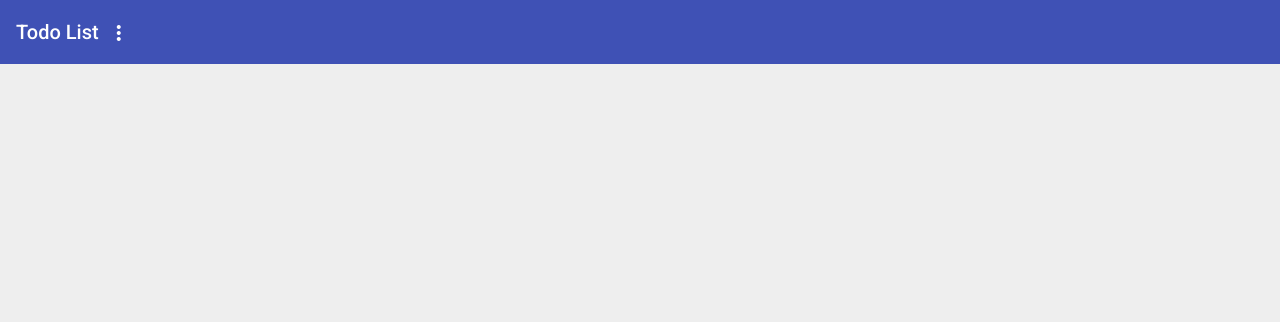
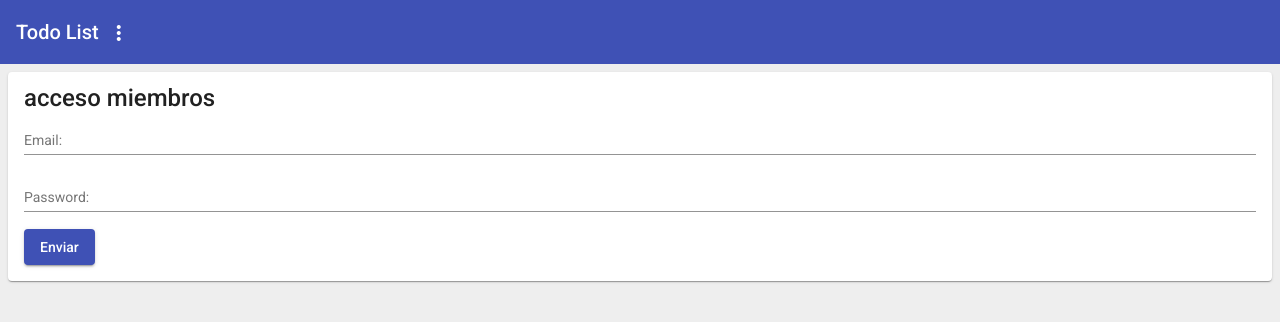
Before and after one commit to bypixelpro/angularynode, an Angular app: page /login in a window 1280 px wide. Before the commit this address led to /. Shown: the top 322 px of the page. Built offline with nearby package versions, Linux system fonts and the light colour scheme.

Commit message:
login ready to continue

```diff
--- a/src/app/app-routing.module.ts
+++ b/src/app/app-routing.module.ts
@@ -3,7 +3,7 @@ import { Routes, RouterModule } from '@angular/router';
 import { HomeComponent } from './home.component';
 import { TareasComponent } from './tareas.component';
 import { RegisterComponent } from './register.component';
-
+import { LoginComponent } from './login.component';
 
 
 
@@ -22,6 +22,10 @@ const routes: Routes = [{
 {
   path: 'register',
   component: RegisterComponent
+},
+{
+  path: 'login',
+  component: LoginComponent
 }];
 
 @NgModule({
--- a/src/app/app.module.ts
+++ b/src/app/app.module.ts
@@ -22,6 +22,7 @@ import {MatIconModule} from '@angular/material/icon';
 import { WebService } from './web.service';
 import { FormsModule, ReactiveFormsModule } from '@angular/forms';
 import { AuthService } from './auth.service';
+import { LoginComponent } from './login.component';
 
 
 @NgModule({
@@ -31,7 +32,8 @@ import { AuthService } from './auth.service';
     NuevaTareaComponent,
     NavComponent,
     HomeComponent,
-    RegisterComponent
+    RegisterComponent,
+    LoginComponent
   ],
   imports: [
     BrowserModule,
--- /dev/null
+++ b/src/app/login.component.ts
@@ -0,0 +1,37 @@
+import { Component } from '@angular/core';
+import { AuthService } from './auth.service';
+
+@Component({
+  selector: 'login',
+  template: `
+  <mat-card>
+  <form>
+    <mat-card-title>acceso miembros</mat-card-title>
+        <mat-form-field class="example-full-width">
+          <mat-label>Email:</mat-label>
+          <input [(ngModel)]="logindata.email" matInput placeholder="Email" name="email">
+        </mat-form-field>
+
+        <mat-form-field class="example-full-width">
+          <mat-label>Password:</mat-label>
+          <input type="password" [(ngModel)]="logindata.password" matInput placeholder="Password" name="email">
+        </mat-form-field>
+        <button mat-raised-button color="primary" (click)="login()">Enviar</button>
+    </form>
+  </mat-card>
+    `
+})
+export class LoginComponent {
+
+  constructor(private auth: AuthService){}
+
+  logindata = {
+    email: '',
+    password: ''
+  }
+
+  login(){
+    console.log(this.logindata);
+  }
+
+}
--- a/src/app/nav.component.ts
+++ b/src/app/nav.component.ts
@@ -15,6 +15,10 @@ import { AuthService } from './auth.service';
   <button mat-menu-item routerLink="/tareas">
     <mat-icon>assignment_turned_in</mat-icon>
     <span>Tareas</span>
+  </button>
+  <button mat-menu-item routerLink="/login">
+    <mat-icon>assignment_ind</mat-icon>
+    <span>Identificarse</span>
   </button>
   <button mat-menu-item routerLink="/register">
     <mat-icon>assignment_ind</mat-icon>
```
